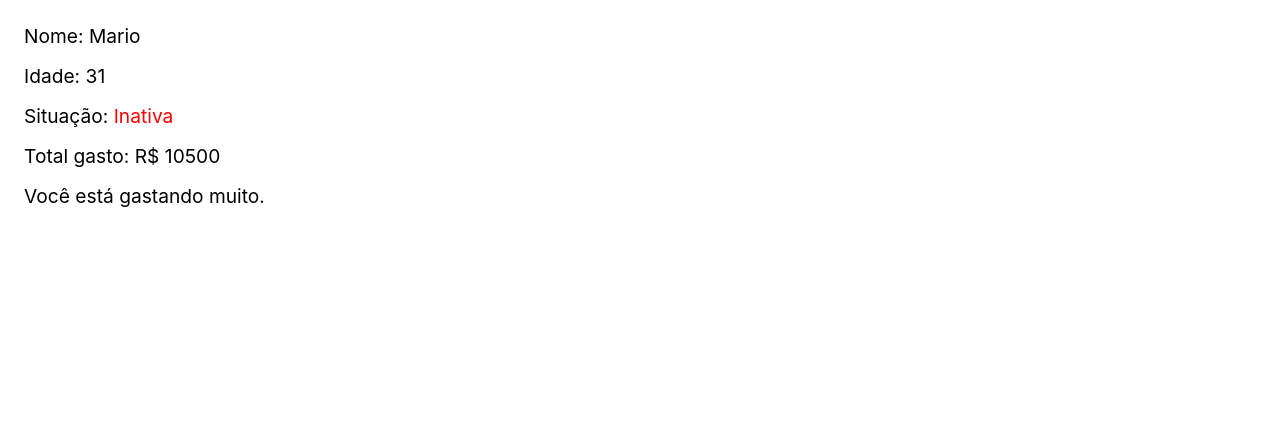
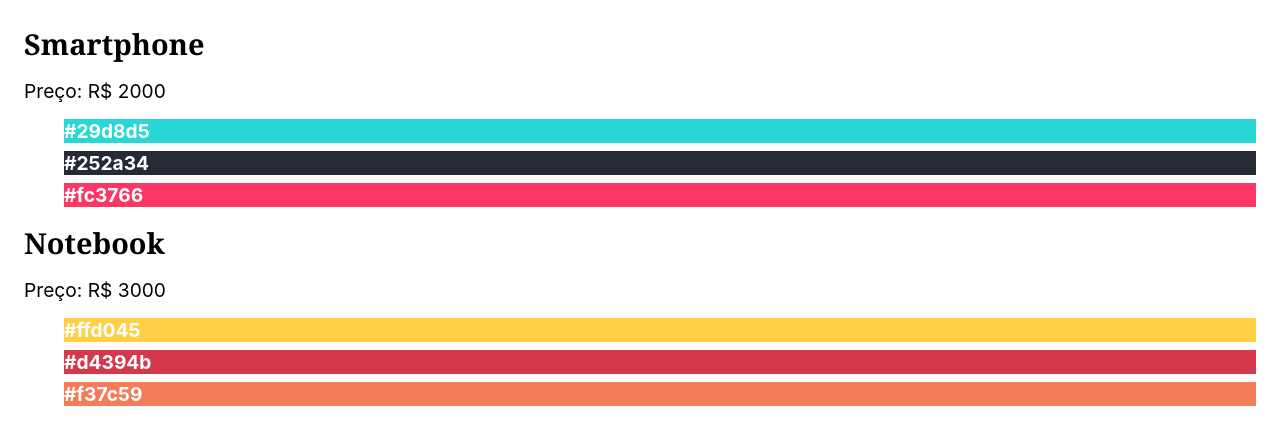
Before and after one commit to caiquegiovannini/react-exercises-origamid, a React (Create React App) app: page /exercise02 in a window 1280 px wide. Shown: the top 444 px of the page. Built offline with nearby package versions, Linux system fonts and the light colour scheme.

Commit message:
adiciona indice de exercícios e exercício 02 JSX Arrays

```diff
--- a/package.json
+++ b/package.json
@@ -8,6 +8,7 @@
     "@testing-library/user-event": "^7.1.2",
     "react": "^16.13.1",
     "react-dom": "^16.13.1",
+    "react-router-dom": "^5.2.0",
     "react-scripts": "3.4.3"
   },
   "scripts": {
--- a/src/App.js
+++ b/src/App.js
@@ -1,53 +1,12 @@
 import React from 'react';
 
-// Mostre os dados da aplicação, como aprensetado no vídeo
-// Não utilize CSS externo, use o style para mudar as cores
-// Se a situação estiver ativa pinte de verde, inativa vermelho
-// Se o gasto for maior que 10000 mostre uma mensagem
-const luana = {
-  cliente: 'Luana',
-  idade: 27,
-  compras: [
-    { nome: 'Notebook', preco: 'R$ 2500' },
-    { nome: 'Geladeira', preco: 'R$ 3000' },
-    { nome: 'Smartphone', preco: 'R$ 1500' },
-  ],
-  ativa: true,
-};
-
-const mario = {
-  cliente: 'Mario',
-  idade: 31,
-  compras: [
-    { nome: 'Notebook', preco: 'R$ 2500' },
-    { nome: 'Geladeira', preco: 'R$ 3000' },
-    { nome: 'Smartphone', preco: 'R$ 1500' },
-    { nome: 'Guitarra', preco: 'R$ 3500' },
-  ],
-  ativa: false,
-};
+import Exercises from './exercises';
 
 const App = () => {
-  const dados = mario;
-  const situacao = dados.ativa ? 'Ativa' : 'Inativa';
-  const precos = dados.compras.map((item) =>
-    Number(item.preco.replace('R$ ', '')),
-  );
-  const total = precos.reduce(
-    (totalPrecos, precoAtual) => totalPrecos + precoAtual,
-  );
-
   return (
-    <>
-      <p>Nome: {dados.cliente}</p>
-      <p>Idade: {dados.idade}</p>
-      <p>
-        Situação:{' '}
-        <span style={{ color: dados.ativa ? 'green' : 'red' }}>{situacao}</span>
-      </p>
-      <p>Total gasto: R$ {total}</p>
-      {total > 10000 && <p>Você está gastando muito.</p>}
-    </>
+    <section>
+      <Exercises />
+    </section>
   );
 };
 
--- /dev/null
+++ b/src/Routes.js
@@ -0,0 +1,20 @@
+import React from 'react';
+import { BrowserRouter, Switch, Route } from 'react-router-dom';
+
+import App from './App';
+import Ex01 from './exercises/Ex01';
+import Ex02 from './exercises/Ex02';
+
+const Routes = () => {
+  return (
+    <BrowserRouter>
+      <Switch>
+        <Route path="/" component={App} exact />
+        <Route path="/exercise01" component={Ex01} />
+        <Route path="/exercise02" component={Ex02} />
+      </Switch>
+    </BrowserRouter>
+  );
+};
+
+export default Routes;
--- /dev/null
+++ b/src/exercises/Ex01.js
@@ -0,0 +1,54 @@
+import React from 'react';
+
+// Mostre os dados da aplicação, como aprensetado no vídeo
+// Não utilize CSS externo, use o style para mudar as cores
+// Se a situação estiver ativa pinte de verde, inativa vermelho
+// Se o gasto for maior que 10000 mostre uma mensagem
+const luana = {
+  cliente: 'Luana',
+  idade: 27,
+  compras: [
+    { nome: 'Notebook', preco: 'R$ 2500' },
+    { nome: 'Geladeira', preco: 'R$ 3000' },
+    { nome: 'Smartphone', preco: 'R$ 1500' },
+  ],
+  ativa: true,
+};
+
+const mario = {
+  cliente: 'Mario',
+  idade: 31,
+  compras: [
+    { nome: 'Notebook', preco: 'R$ 2500' },
+    { nome: 'Geladeira', preco: 'R$ 3000' },
+    { nome: 'Smartphone', preco: 'R$ 1500' },
+    { nome: 'Guitarra', preco: 'R$ 3500' },
+  ],
+  ativa: false,
+};
+
+const Ex01 = () => {
+  const dados = mario;
+  const situacao = dados.ativa ? 'Ativa' : 'Inativa';
+  const precos = dados.compras.map((item) =>
+    Number(item.preco.replace('R$ ', '')),
+  );
+  const total = precos.reduce(
+    (totalPrecos, precoAtual) => totalPrecos + precoAtual,
+  );
+
+  return (
+    <>
+      <p>Nome: {dados.cliente}</p>
+      <p>Idade: {dados.idade}</p>
+      <p>
+        Situação:{' '}
+        <span style={{ color: dados.ativa ? 'green' : 'red' }}>{situacao}</span>
+      </p>
+      <p>Total gasto: R$ {total}</p>
+      {total > 10000 && <p>Você está gastando muito.</p>}
+    </>
+  );
+};
+
+export default Ex01;
--- /dev/null
+++ b/src/exercises/Ex02.js
@@ -0,0 +1,57 @@
+import React from 'react';
+
+// Organize os produtos como mostrado no vídeo
+// Mostre apenas produtos que forem mais caros que R$ 1500
+const produtos = [
+  {
+    id: 1,
+    nome: 'Smartphone',
+    preco: 'R$ 2000',
+    cores: ['#29d8d5', '#252a34', '#fc3766'],
+  },
+  {
+    id: 2,
+    nome: 'Notebook',
+    preco: 'R$ 3000',
+    cores: ['#ffd045', '#d4394b', '#f37c59'],
+  },
+  {
+    id: 3,
+    nome: 'Tablet',
+    preco: 'R$ 1500',
+    cores: ['#365069', '#47c1c8', '#f95786'],
+  },
+];
+
+const Ex02 = () => {
+  const produtosAcimaDe1500 = produtos.filter(({ preco }) =>
+    Number(preco.replace('R$ ', '') > 1500),
+  );
+
+  return (
+    <section>
+      {produtosAcimaDe1500.map(({ id, nome, preco, cores }) => (
+        <div key={id}>
+          <h1>{nome}</h1>
+          <p>Preço: {preco}</p>
+          <ul>
+            {cores.map((cor) => (
+              <li
+                key={`${cor}-${nome}`}
+                style={{
+                  backgroundColor: `${cor}`,
+                  color: 'white',
+                  fontWeight: 'bold',
+                }}
+              >
+                {cor}
+              </li>
+            ))}
+          </ul>
+        </div>
+      ))}
+    </section>
+  );
+};
+
+export default Ex02;
--- /dev/null
+++ b/src/exercises/index.js
@@ -0,0 +1,18 @@
+import React from 'react';
+import { Link } from 'react-router-dom';
+
+const Exercises = () => {
+  return (
+    <ul>
+      <li key="ex01">
+        <Link to="/exercise01">Exercício 01</Link>
+      </li>
+
+      <li key="ex02">
+        <Link to="/exercise02">Exercício 02</Link>
+      </li>
+    </ul>
+  );
+};
+
+export default Exercises;
--- a/src/index.js
+++ b/src/index.js
@@ -1,10 +1,11 @@
 import React from 'react';
 import ReactDOM from 'react-dom';
-import App from './App';
+
+import Routes from './Routes';
 
 ReactDOM.render(
   <React.StrictMode>
-    <App />
+    <Routes />
   </React.StrictMode>,
   document.getElementById('root'),
 );
```
Also changed, not shown: 1 other file (tests, documents, lock files or other folders).
